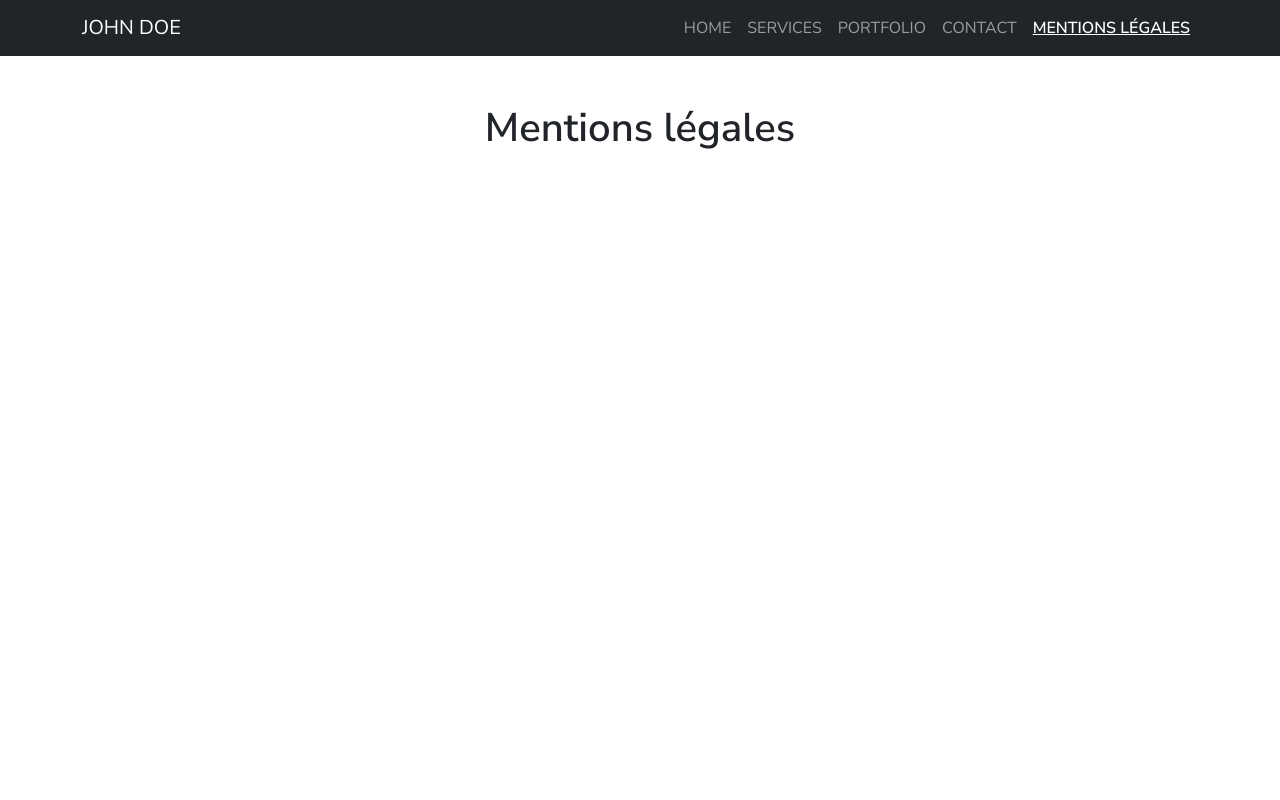
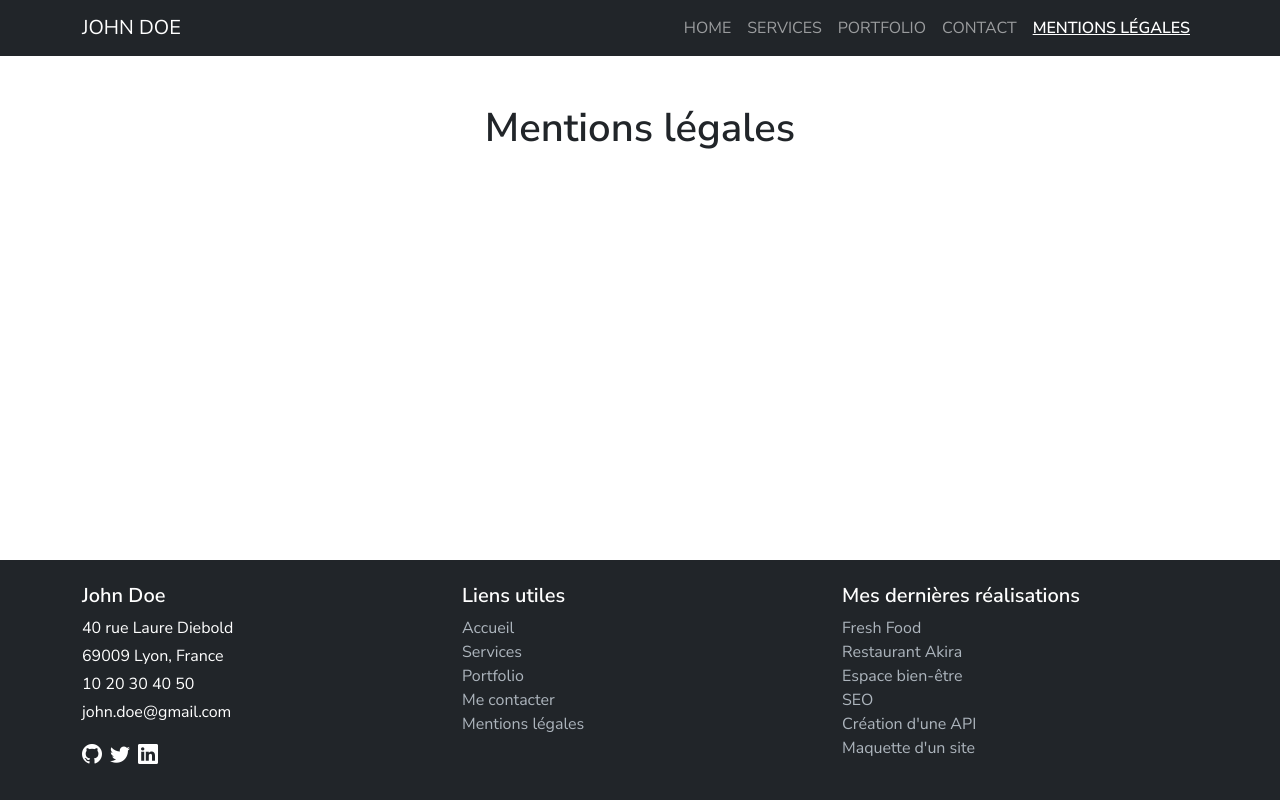
Before and after one commit to adripcr0301-sketch/portfolio-john-doe, a React (Create React App) app: page /mentions-legales in a window 1280 px wide. Built offline with nearby package versions, Linux system fonts and the light colour scheme.

Commit message:
Add Footer component with contact info and links

```diff
--- a/src/App.js
+++ b/src/App.js
@@ -1,5 +1,6 @@
 import { Routes, Route } from 'react-router-dom';
 import Header from './components/Header/Header';
+import Footer from './components/Footer/Footer';
 
 function App() {
   return (
@@ -15,6 +16,8 @@
           <Route path="/mentions-legales" element={<Placeholder title="Mentions légales" />} />
         </Routes>
       </main>
+
+      <Footer />
     </div>
   );
 }
--- /dev/null
+++ b/src/components/Footer/Footer.js
@@ -0,0 +1,80 @@
+import { Link } from 'react-router-dom';
+
+function Footer() {
+  return (
+    <footer className="bg-dark text-white py-4">
+      <div className="container">
+        <div className="row">
+
+          {/* Column 1: Contact Info */}
+          <div className="col-md-4 mb-3 mb-md-0">
+            <h5>John Doe</h5>
+            <p className="mb-1">40 rue Laure Diebold</p>
+            <p className="mb-1">69009 Lyon, France</p>
+            <p className="mb-1">10 20 30 40 50</p>
+            <p className="mb-3">john.doe@gmail.com</p>
+
+            {/* Social Icons */}
+            <div className="social-icons">
+              <a
+                href="https://github.com"
+                target="_blank"
+                rel="noopener noreferrer nofollow"
+                className="text-white me-2"
+                aria-label="GitHub"
+              >
+                <i className="bi bi-github fs-5"></i>
+              </a>
+              <a
+                href="https://twitter.com"
+                target="_blank"
+                rel="noopener noreferrer nofollow"
+                className="text-white me-2"
+                aria-label="Twitter"
+              >
+                <i className="bi bi-twitter fs-5"></i>
+              </a>
+              <a
+                href="https://linkedin.com"
+                target="_blank"
+                rel="noopener noreferrer nofollow"
+                className="text-white"
+                aria-label="LinkedIn"
+              >
+                <i className="bi bi-linkedin fs-5"></i>
+              </a>
+            </div>
+          </div>
+
+          {/* Column 2: Useful Links */}
+          <div className="col-md-4 mb-3 mb-md-0">
+            <h5>Liens utiles</h5>
+            <ul className="list-unstyled">
+              <li><Link to="/" className="footer-link">Accueil</Link></li>
+              <li><Link to="/services" className="footer-link">Services</Link></li>
+              <li><Link to="/portfolio" className="footer-link">Portfolio</Link></li>
+              <li><Link to="/contact" className="footer-link">Me contacter</Link></li>
+              <li><Link to="/mentions-legales" className="footer-link">Mentions légales</Link></li>
+            </ul>
+          </div>
+
+          {/* Column 3: Recent Projects */}
+          <div className="col-md-4">
+            <h5>Mes dernières réalisations</h5>
+            <ul className="list-unstyled">
+              <li><Link to="/portfolio" className="footer-link">Fresh Food</Link></li>
+              <li><Link to="/portfolio" className="footer-link">Restaurant Akira</Link></li>
+              <li><Link to="/portfolio" className="footer-link">Espace bien-être</Link></li>
+              <li><Link to="/portfolio" className="footer-link">SEO</Link></li>
+              <li><Link to="/portfolio" className="footer-link">Création d'une API</Link></li>
+              <li><Link to="/portfolio" className="footer-link">Maquette d'un site</Link></li>
+            </ul>
+          </div>
+
+        </div>
+      </div>
+    </footer>
+  );
+}
+
+export default Footer;
--- a/src/styles/custom.css
+++ b/src/styles/custom.css
@@ -22,3 +22,19 @@
   font-weight: 600;
   text-decoration: underline;
 }
+
+/* Footer */
+.footer-link {
+  color: #adb5bd;
+  text-decoration: none;
+}
+
+.footer-link:hover {
+  color: #fff;
+  font-weight: 600;
+}
+
+.social-icons a:hover {
+  color: #fff !important;
+  opacity: 0.8;
+}
```
